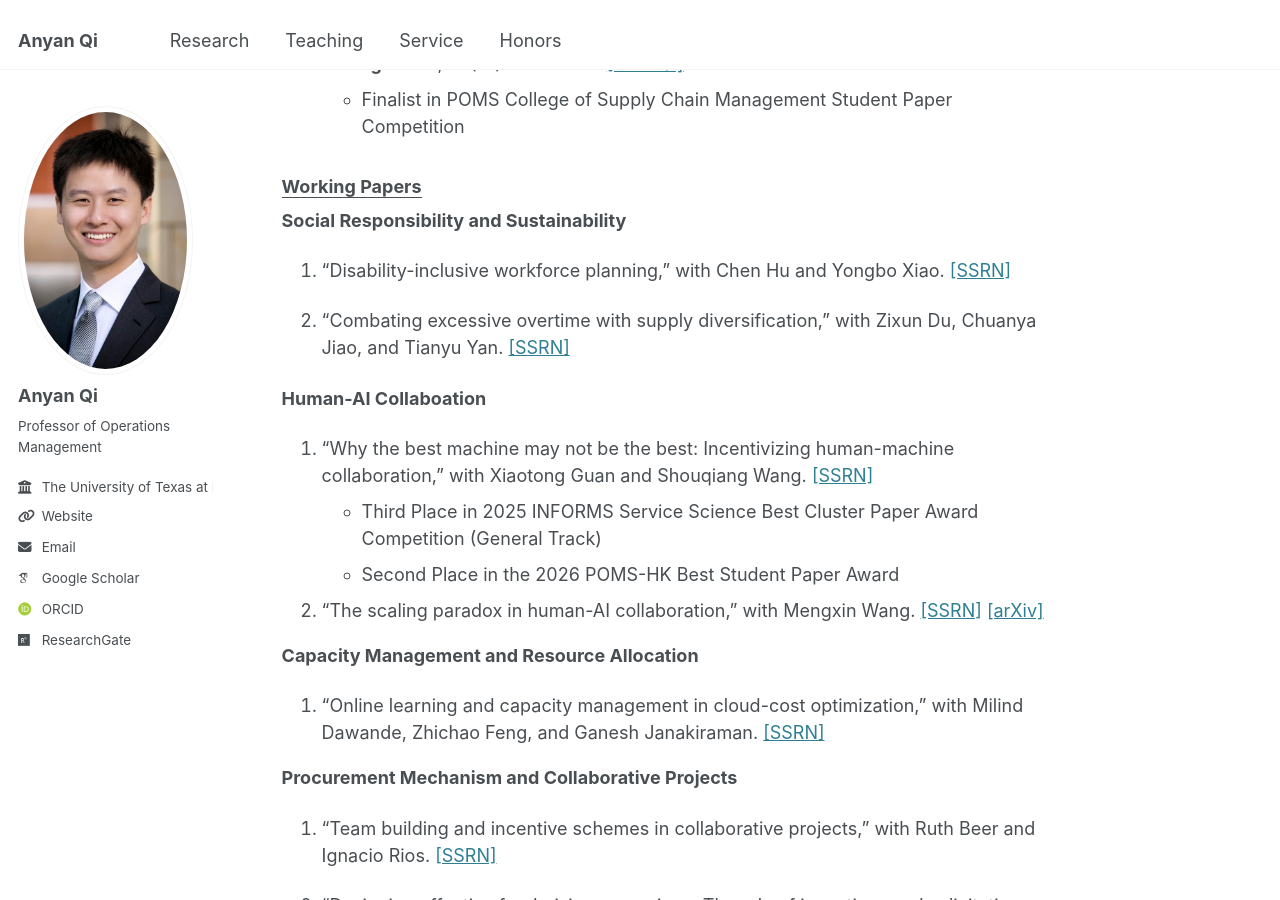
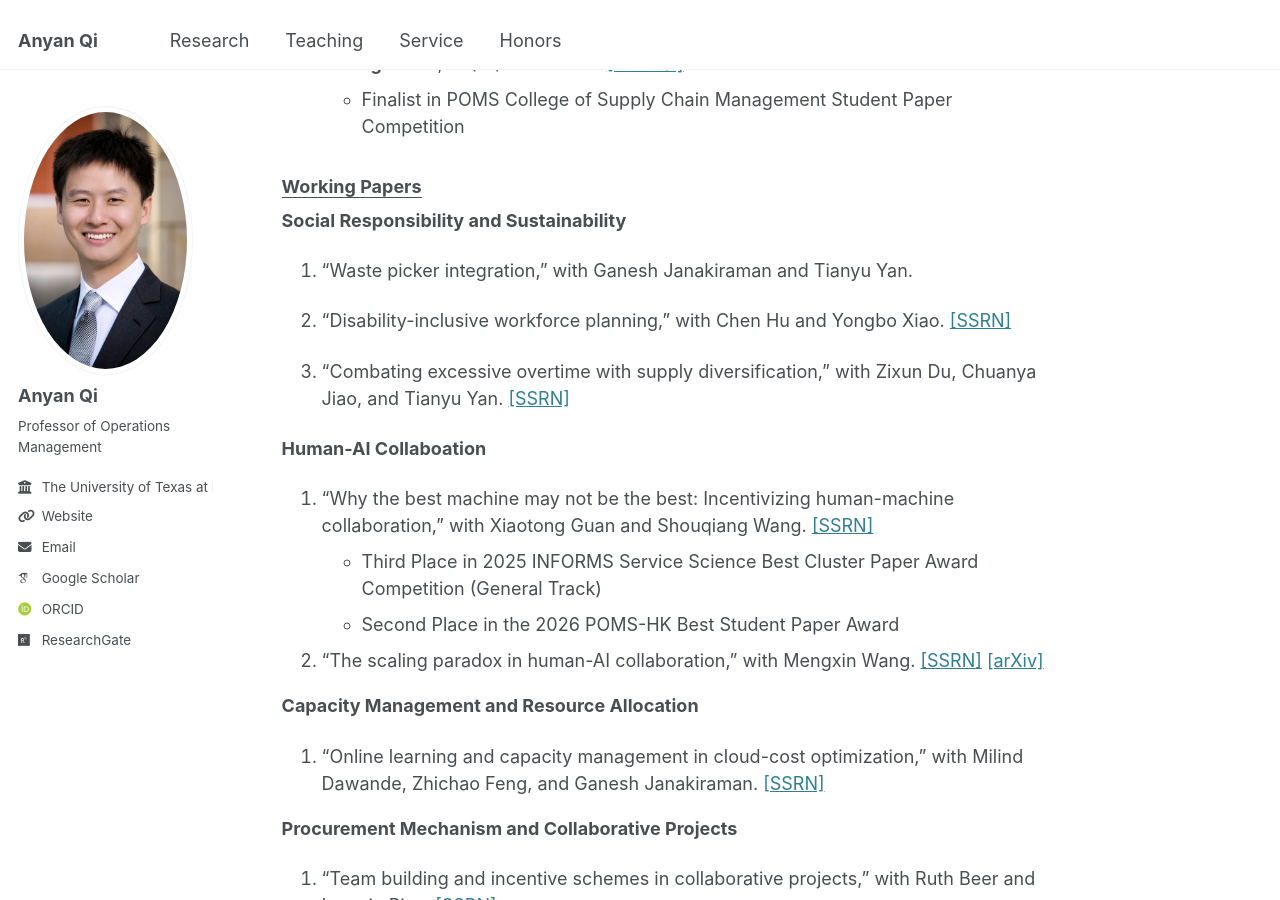
Before and after one commit to qi-anyan/qi-anyan.github.io, a Jekyll site: the page built from _pages/about.md, in a window 1280 px wide and 900 px high, scrolled down 2841 px. Built offline with Jekyll 4.4.1, drawn with Linux system fonts in a browser that asks for light colours; some web fonts are replaced.

Commit message:
Add waste picker integration working paper

```diff
--- a/_pages/about.md
+++ b/_pages/about.md
@@ -71,6 +71,8 @@ Before joining UT-Dallas, Anyan earned a Ph.D. in Technology and Operations from
 ### <u>Working Papers</u>
 
 **Social Responsibility and Sustainability**
+
+1. "Waste picker integration," with Ganesh Janakiraman and Tianyu Yan.
 
 1. "Disability-inclusive workforce planning,” with Chen Hu and Yongbo Xiao. [[SSRN]](https://papers.ssrn.com/sol3/papers.cfm?abstract_id=5355014)
 
```
